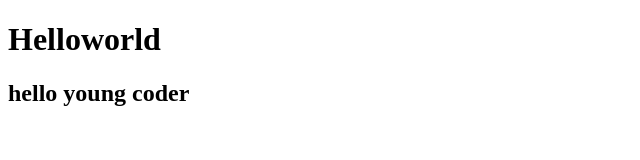
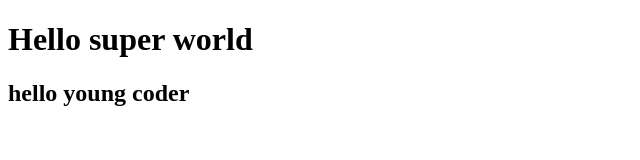
Before and after one commit to selvampandi/Firstproject, a plain HTML site: page index.html in a window 1280 px wide. Shown: the whole page, without its empty margins (0-640 px from the left). Drawn offline with Linux system fonts and the light colour scheme.

Commit message:
add super

```diff
--- a/index.html
+++ b/index.html
@@ -7,7 +7,7 @@
     <title>FirstProject</title>
 </head>
 <body>
-    <h1>Helloworld</h1>
+    <h1>Hello super world</h1>
     <h2>hello young coder</h2>
 </body>
 </html>
```
